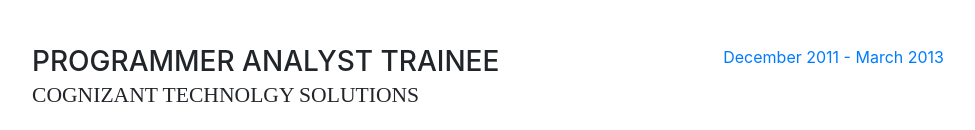
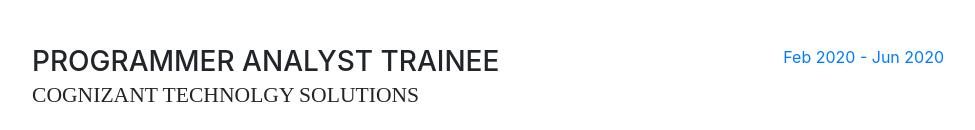
Before and after one commit to Aravind-Vallamkonda/Aravind-Vallamkonda.github.io, a website with bundled scripts: page index.html in a window 1280 px wide. Shown: the part 1395-1525 px from the top of the page, without its empty margins (288-1263 px from the left). Built offline with nearby package versions, Linux system fonts and the light colour scheme; a web font is replaced by a local one.

Commit message:
Updated Exp Dates

```diff
--- a/index.html
+++ b/index.html
@@ -139,7 +139,7 @@
               </ul>
             </div>
             <div class="resume-date text-md-right">
-              <span class="text-primary">December 2011 - March 2013</span>
+              <span class="text-primary">Feb 2020 - Jun 2020</span>
             </div>
           </div>
 
```
